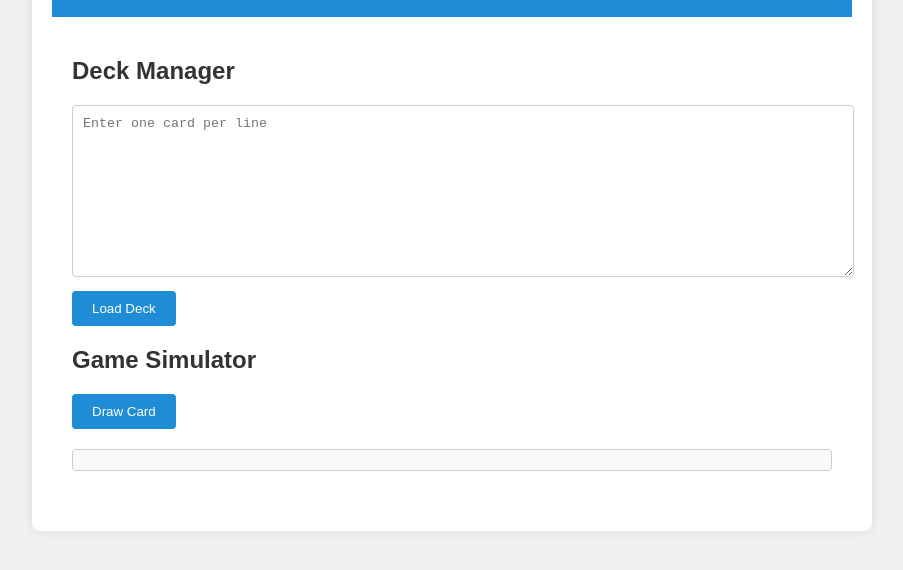
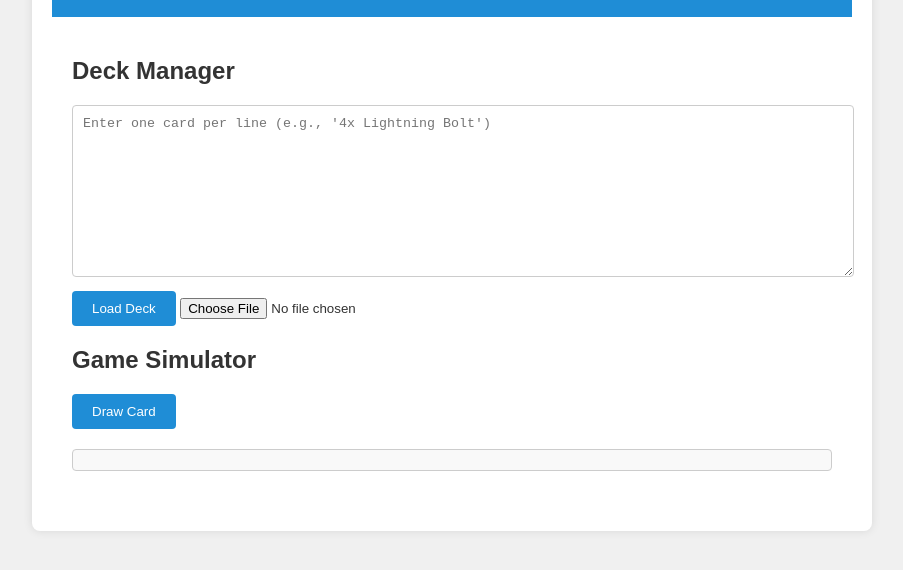
Before and after one commit to FloXTD/FloXTD.github.io, a plain HTML site: page Magic/index.html in a window 1280 px wide. Shown: the part 80-650 px from the top of the page, without its empty margins (188-1091 px from the left). Drawn offline with Linux system fonts and the light colour scheme.

Commit message:
Update index.html

```diff
--- a/Magic/index.html
+++ b/Magic/index.html
@@ -5,7 +5,7 @@
     <meta name="viewport" content="width=device-width, initial-scale=1.0">
     <title>MTG Deck Tester</title>
     <link rel="stylesheet" href="styles.css">
-    <link rel="icon" href="icon.png" type="https://encrypted-tbn0.gstatic.com/images?q=tbn:ANd9GcR67yfDTlq7Rslo-eIrXaG2ays8adVPJRr8OV-A7W_sHw9gbcm_:https://assets.stickpng.com/images/6214ff04ba3c68672b23d6cf.png&s">
+    <link rel="icon" href="icon.png" type="image/png">
 </head>
 <body>
     <div class="container">
@@ -15,8 +15,9 @@
         <main>
             <div class="deck-manager">
                 <h2>Deck Manager</h2>
-                <textarea id="deck-list" placeholder="Enter one card per line"></textarea>
+                <textarea id="deck-list" placeholder="Enter one card per line (e.g., '4x Lightning Bolt')"></textarea>
                 <button onclick="loadDeck()">Load Deck</button>
+                <input type="file" id="deck-file" accept=".txt" onchange="uploadDeckFile(event)">
             </div>
             <div class="game-simulator">
                 <h2>Game Simulator</h2>
```
